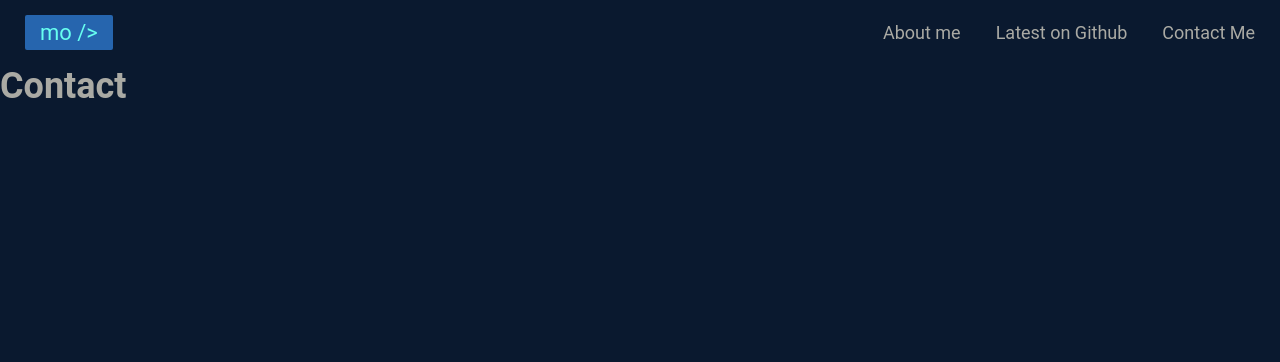
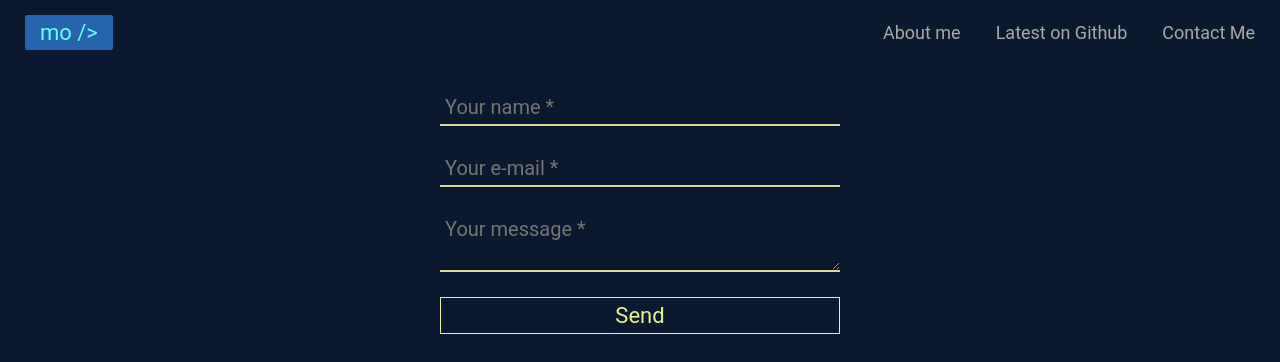
Before and after one commit to alpha-mo/portfolio, a SvelteKit app: page /contact in a window 1280 px wide. Shown: the top 362 px of the page. Built offline with nearby package versions, Linux system fonts and the light colour scheme.

Commit message:
Contact form + modal

```diff
--- /dev/null
+++ b/src/lib/ui/modal/+page.svelte
@@ -0,0 +1,31 @@
+<script>
+  import Loader from "./loadingAnimation.svelte";
+  import modalStatus from "$stores/modalStore";
+</script>
+
+<div class="container">
+  {#if $modalStatus.done === false}
+    <Loader />
+  {/if}
+  {#if $modalStatus.done === true}
+    <p>Done</p>
+  {/if}
+</div>
+
+<style>
+  .container {
+    position: absolute;
+    top: 0;
+    left: 0;
+    width: 100vw;
+    height: 100vh;
+    background: #111111bf;
+    display: flex;
+    justify-content: center;
+    align-items: center;
+  }
+  p {
+    font-size: 32px;
+    color: var(--yellow);
+  }
+</style>
--- /dev/null
+++ b/src/lib/ui/modal/loadingAnimation.svelte
@@ -0,0 +1,68 @@
+<div class="loadingio-spinner-bars-8bvmy8hg10b">
+  <div class="ldio-qcdk0bgs82l">
+    <div />
+    <div />
+    <div />
+    <div />
+  </div>
+</div>
+
+<style>
+  @keyframes ldio-qcdk0bgs82l {
+    0% {
+      opacity: 1;
+    }
+    50% {
+      opacity: 0.5;
+    }
+    100% {
+      opacity: 1;
+    }
+  }
+  .ldio-qcdk0bgs82l div {
+    position: absolute;
+    width: 8px;
+    height: 40px;
+    top: 30px;
+    animation: ldio-qcdk0bgs82l 1s cubic-bezier(0.5, 0, 0.5, 1) infinite;
+  }
+  .ldio-qcdk0bgs82l div:nth-child(1) {
+    transform: translate(16px, 0);
+    background: #e15b64;
+    animation-delay: -0.6s;
+  }
+  .ldio-qcdk0bgs82l div:nth-child(2) {
+    transform: translate(36px, 0);
+    background: #f47e60;
+    animation-delay: -0.4s;
+  }
+  .ldio-qcdk0bgs82l div:nth-child(3) {
+    transform: translate(56px, 0);
+    background: #f8b26a;
+    animation-delay: -0.2s;
+  }
+  .ldio-qcdk0bgs82l div:nth-child(4) {
+    transform: translate(76px, 0);
+    background: #abbd81;
+    animation-delay: -1s;
+  }
+  .loadingio-spinner-bars-8bvmy8hg10b {
+    width: 90px;
+    height: 90px;
+    display: inline-block;
+    overflow: hidden;
+    background: none;
+  }
+  .ldio-qcdk0bgs82l {
+    width: 100%;
+    height: 100%;
+    position: relative;
+    transform: translateZ(0) scale(0.9);
+    backface-visibility: hidden;
+    transform-origin: 0 0; /* see note above */
+  }
+  .ldio-qcdk0bgs82l div {
+    box-sizing: content-box;
+  }
+  /* generated by https://loading.io/ */
+</style>
--- a/src/routes/+layout.svelte
+++ b/src/routes/+layout.svelte
@@ -3,11 +3,17 @@
   import "$styles/font_and_sizes.css";
   import "$styles/app.css";
   import Nav from "$ui/nav/+page.svelte";
+  import Modal from "$ui/modal/+page.svelte";
+  import modalStatus from "$stores/modalStore";
 </script>
 
 <svelte:head>
   <title>Mohamad Ojail - portfolio</title>
 </svelte:head>
 
+{#if $modalStatus.on === true}
+  <Modal />
+{/if}
+
 <Nav />
 <slot />
--- /dev/null
+++ b/src/routes/contact/+page.server.ts
@@ -0,0 +1,41 @@
+import type { Actions } from '@sveltejs/kit'
+import { fromForm, areOk, isOk } from './utils'
+
+export const actions: Actions = {
+  default: async ({ request, fetch }) => {
+    const formData = await request.formData()
+    const { name, message, email } = fromForm(formData)
+    let result: {}
+
+    if (areOk({ name, email, message })) {
+      const res = await fetch(
+        'https://contact.ojail.online/api/server/contact',
+        {
+          method: 'POST',
+          credentials: 'same-origin',
+          headers: {
+            'Content-Type': 'application/json',
+          },
+          body: JSON.stringify({ name, email, message }),
+        },
+      )
+      result = await res.json()
+    } else {
+      return {
+        success: false,
+        msg: 'Bad Request',
+        nameErr: !isOk(name, false),
+        emailErr: !isOk(email, true),
+        messageErr: !isOk(message, false),
+        name,
+        email,
+        message,
+      }
+    }
+
+    return {
+      success: true,
+      result,
+    }
+  },
+}
--- a/src/routes/contact/+page.svelte
+++ b/src/routes/contact/+page.svelte
@@ -1 +1,119 @@
-<h3>Contact</h3>
+<script>
+  import modalStatus from "$stores/modalStore";
+  export let form;
+  import { isOk } from "./utils";
+  import { enhance } from "$app/forms";
+  let nameValue = form?.name ?? "";
+  let emailValue = form?.email ?? "";
+  let messageValue = form?.message ?? "";
+  let nameSetErr = form?.nameErr;
+  let emailSetErr = form?.emailErr;
+  let messageSetErr = form?.messageErr;
+  const onchange = (selector) => {
+    if (selector === 0) nameSetErr = !isOk(nameValue, false);
+    if (selector === 1) emailSetErr = !isOk(emailValue, true);
+    if (selector === 2) messageSetErr = !isOk(messageValue, false);
+  };
+</script>
+
+<form
+  method="POST"
+  use:enhance={({ form }) => {
+    modalStatus.setOn();
+    return async ({ result, update }) => {
+      if (result.data.success) {
+        form.reset();
+        update();
+        modalStatus.setOff();
+      } else modalStatus.setOffNoMsg();
+    };
+  }}
+>
+  <input
+    type="text"
+    name="name"
+    id="name"
+    placeholder="Your name *"
+    bind:value={nameValue}
+    class:err={nameSetErr}
+    on:blur={() => {
+      onchange(0);
+    }}
+  />
+  <input
+    type="email"
+    name="email"
+    id="email"
+    placeholder="Your e-mail *"
+    bind:value={emailValue}
+    class:err={emailSetErr}
+    on:blur={() => {
+      onchange(1);
+    }}
+  />
+  <textarea
+    name="message"
+    id="message"
+    placeholder="Your message *"
+    bind:value={messageValue}
+    class:err={messageSetErr}
+    on:blur={() => {
+      onchange(2);
+    }}
+  />
+  <button>Send</button>
+</form>
+
+<style>
+  form {
+    display: flex;
+    width: 400px;
+    flex-direction: column;
+    justify-content: center;
+    align-items: center;
+    margin: 25px auto;
+    gap: 25px;
+  }
+  input,
+  textarea {
+    width: 100%;
+    min-width: 100%;
+    max-width: 100%;
+    border-width: 0 0 2px;
+    border-color: var(--yellow-light);
+    outline: none;
+    background: none;
+    color: var(--white-dim);
+    font-size: 20px;
+    padding: 5px;
+    transition: all 250ms ease;
+  }
+  input:focus,
+  input:hover,
+  textarea:focus,
+  textarea:hover {
+    border-color: var(--cyan);
+    color: var(--white);
+    padding: 10px;
+  }
+  button {
+    width: 100%;
+    font-size: 22px;
+    background: none;
+    outline: none;
+    border: 1px solid var(--yellow);
+    color: var(--yellow);
+    padding: 5px;
+    cursor: pointer;
+  }
+  button:hover {
+    background: var(--yellow-tint);
+    border: 1px solid var(--yellow);
+    color: var(--background);
+    padding: 5px;
+    cursor: pointer;
+  }
+  .err {
+    border-color: var(--red);
+  }
+</style>
--- /dev/null
+++ b/src/routes/contact/utils.ts
@@ -0,0 +1,24 @@
+export const fromForm = (formData: FormData) => {
+  return {
+    name: formData.get('name')?.toString() ?? '',
+    email: formData.get('email')?.toString() ?? '',
+    message: formData.get('message')?.toString() ?? '',
+  }
+}
+
+export const areOk = (values: {
+  name: string
+  email: string
+  message: string
+}) => {
+  const { name, email, message } = values
+  return isOk(name, false) && isOk(email, true) && isOk(message, false)
+}
+
+export const isOk = (value: string, isEmail: boolean) => {
+  if (isEmail) {
+    return !!value.match(
+      /^(([^<>()[\]\\.,;:\s@"]+(\.[^<>()[\]\\.,;:\s@"]+)*)|(".+"))@((\[[0-9]{1,3}\.[0-9]{1,3}\.[0-9]{1,3}\.[0-9]{1,3}])|(([a-zA-Z\-0-9]+\.)+[a-zA-Z]{2,}))$/,
+    )
+  } else return !!value && value.length >= 3
+}
--- /dev/null
+++ b/src/stores/modalStore.ts
@@ -0,0 +1,37 @@
+import { writable } from 'svelte/store'
+
+const modalStatus = () => {
+  const status = writable({
+    on: false,
+    done: true,
+  })
+  return {
+    subscribe: status.subscribe,
+    setOn: () => {
+      status.set({
+        on: true,
+        done: false,
+      })
+    },
+    setOff: () => {
+      status.set({
+        on: true,
+        done: true,
+      })
+      setTimeout(() => {
+        status.set({
+          on: false,
+          done: true,
+        })
+      }, 500)
+    },
+    setOffNoMsg: () => {
+      status.set({
+        on: false,
+        done: true,
+      })
+    },
+  }
+}
+
+export default modalStatus()
--- a/tsconfig.json
+++ b/tsconfig.json
@@ -2,7 +2,7 @@
 	"extends": "./.svelte-kit/tsconfig.json",
 	"compilerOptions": {
 		"allowJs": true,
-		"checkJs": true,
+		"checkJs": false,
 		"esModuleInterop": true,
 		"forceConsistentCasingInFileNames": true,
 		"resolveJsonModule": true,
```
